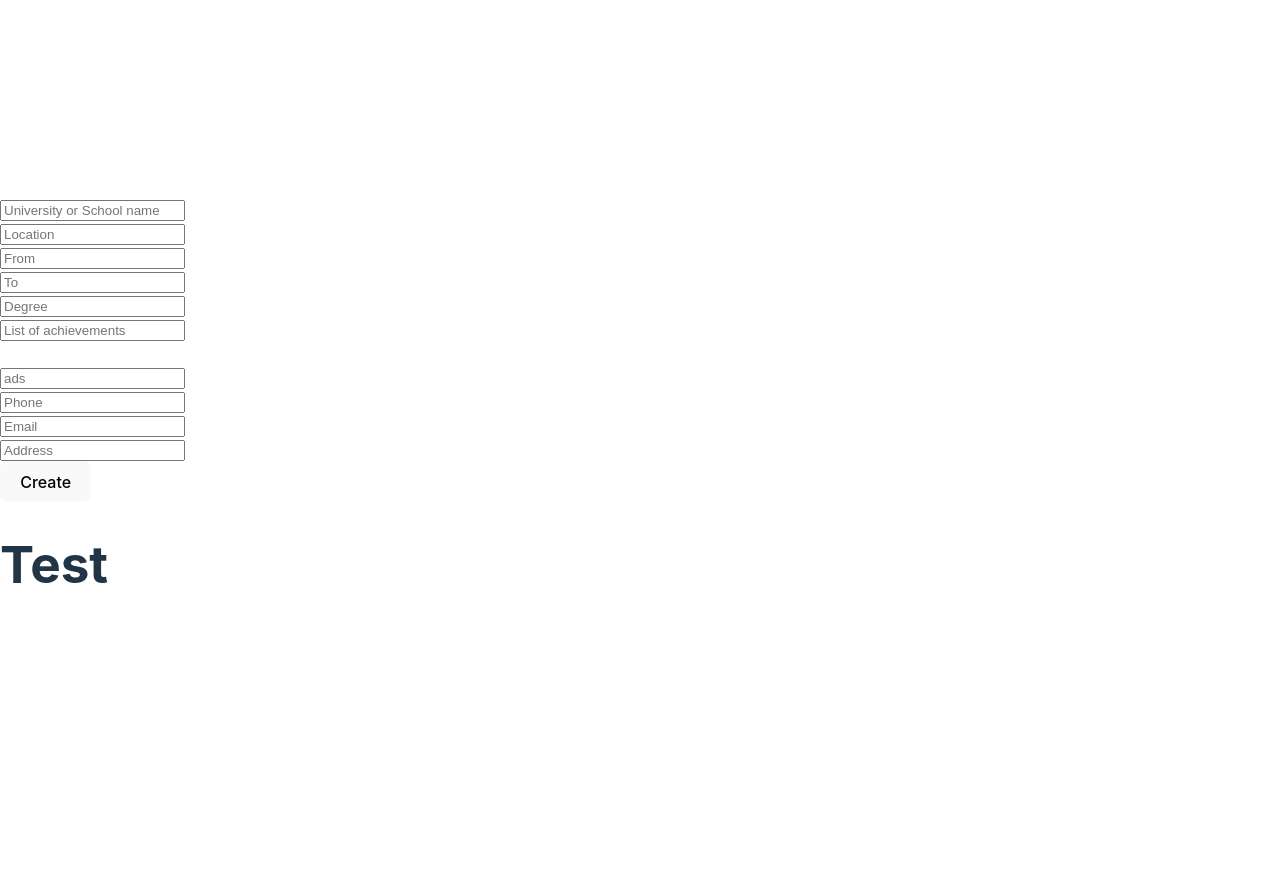
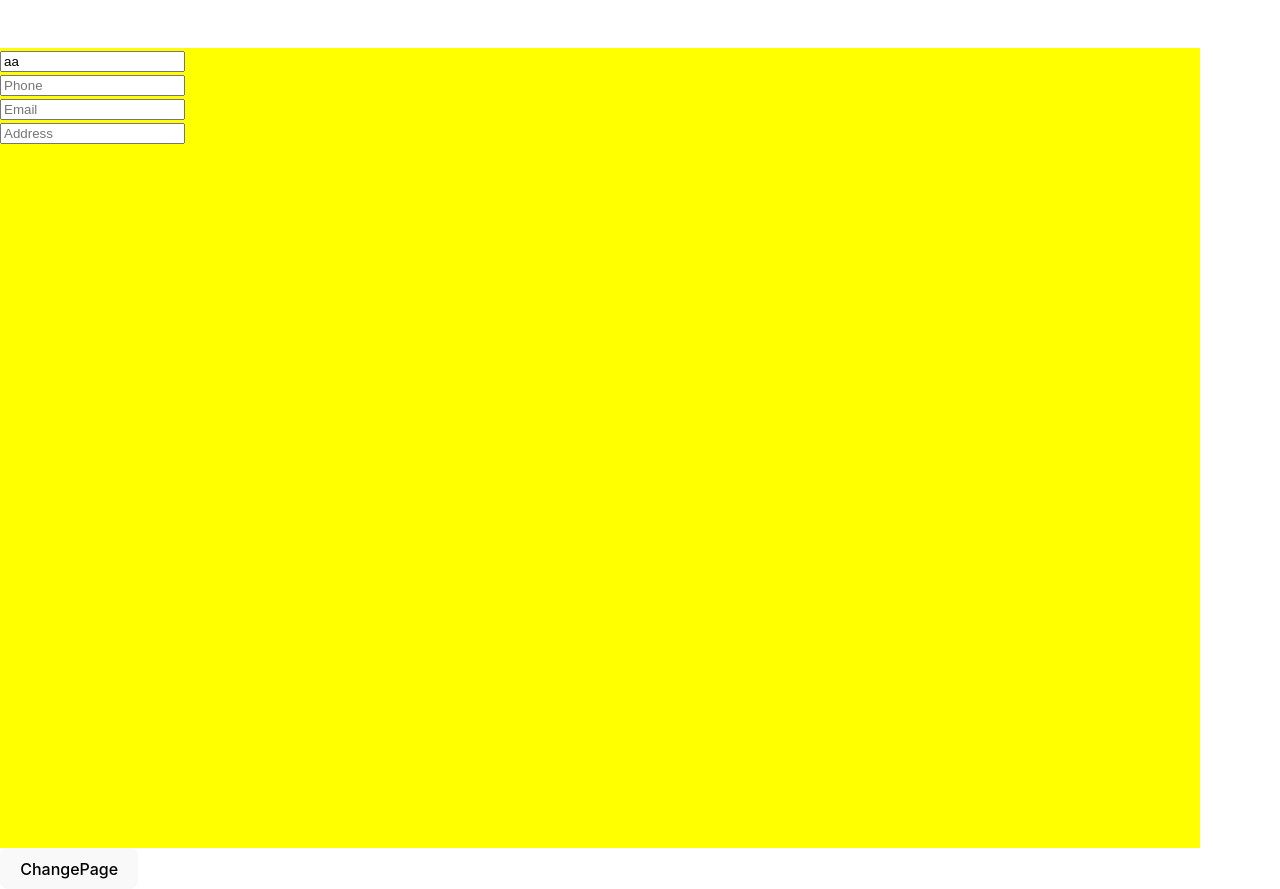
Before and after one commit to adrianptrv/CV-Builder-React, a React (Vite) app: page / in a window 1280 px wide. Before the commit the page ends 800 px from the top, so only its background shows below. Built offline with nearby package versions, Linux system fonts and the light colour scheme.

Commit message:
new changes

```diff
--- a/src/components/CVBuild.jsx
+++ b/src/components/CVBuild.jsx
@@ -3,19 +3,19 @@ import NameInfo from "./NameInfoForm.jsx";
 import FnameContext from './NameInfoForm.jsx'
 
 
-function CVBuild () {
-    const [cvInfo, setCVinfo] = useState({firstName: "Test", lastName: "Test2", phone: "11111", email: "asd@asd.bg", address:"ul.MOmin"})
+function CVBuild() {
+    const [pagge, setPagge] = useState(1)
 
-    const updateName = (value) => {
-        console.log(value)
-        setCVinfo({...cvInfo, firstName: value})
+
+    const pageChange = () => {
+        setPagge(!pagge)
     }
 
+    return (
+        <> {pagge ? <div style={{backgroundColor:"yellow", width:"1200px", height:"800px"}}> <NameInfo pageNum={pagge}/> </div> :
+         <div style={{backgroundColor:"blue", width:"800px", height:"800px"}}> <NameInfo pageNum={pagge}/> </div>}
 
-    return (
-        <>
-        <NameInfo updateFirstName={updateName} />
-        <h1>{cvInfo.firstName}</h1>
+         <button onClick={pageChange} >ChangePage </button>
         </>
     )
 }
--- a/src/components/NameInfoForm.jsx
+++ b/src/components/NameInfoForm.jsx
@@ -1,25 +1,33 @@
 import { useState, createContext, useRef } from "react";
+import NameInfoSummary from "./NameInfoFormSummary";
 
 
-function NameInfo({updateFirstName}) {
-const [Fname, setFname] = useState("ads")
-const inputRef = useRef(null);
+function NameInfo(props) {
+    const [FLname, setFLname] = useState("aa")
 
-// const sendName = (e) => {
-//   setFname(e.target.value);
-// }
 
-    return  <div>
-        <input placeholder={Fname}  ref={inputRef}></input>
-        <br></br>
-        <input placeholder="Phone"></input>
-        <br></br>
-        <input placeholder="Email"></input>
-        <br></br>
-        <input placeholder="Address"></input>
-        <br></br>
-        <button onClick={() => {updateFirstName(inputRef.current.value)}}>Create</button>
-    </div>
+
+    const sendName = (e) => {
+        setFname(e.target.value);
+
+    }
+
+    return <>
+        { props.pageNum ?
+            <div>
+                <input placeholder='First and Last name' value={FLname} onChange={(e) => { setFLname(e.target.value) }}></input>
+                <br></br>
+                <input placeholder="Phone"  ></input>
+                <br></br>
+                <input placeholder="Email" ></input>
+                <br></br>
+                <input placeholder="Address"  ></input>
+                 </div>
+                :
+                <NameInfoSummary names={FLname} />
+
+        }
+    </>
 }
 
 export default NameInfo
--- /dev/null
+++ b/src/components/NameInfoFormSummary.jsx
@@ -0,0 +1,14 @@
+import { useState, createContext, useRef } from "react";
+
+
+function NameInfoSummary({names}) {
+    return  <>
+    <h1>{names}</h1>
+    <h1></h1>
+    <h1></h1>
+    <h1></h1>
+    </>
+
+}
+
+export default NameInfoSummary
--- a/src/main.jsx
+++ b/src/main.jsx
@@ -10,7 +10,7 @@ import './styles/index.css'
 ReactDOM.createRoot(document.getElementById('root')).render(
   <React.StrictMode>
   <br></br>
-  <EducationInfo/>
+
   <br></br>
   <CVBuild/>
   </React.StrictMode>,
```
